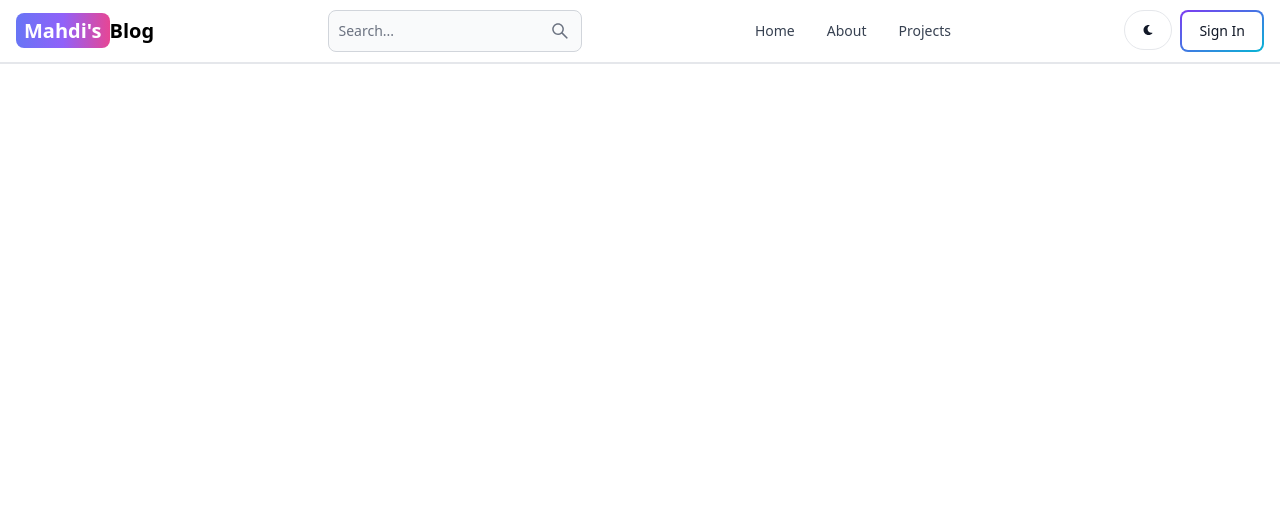
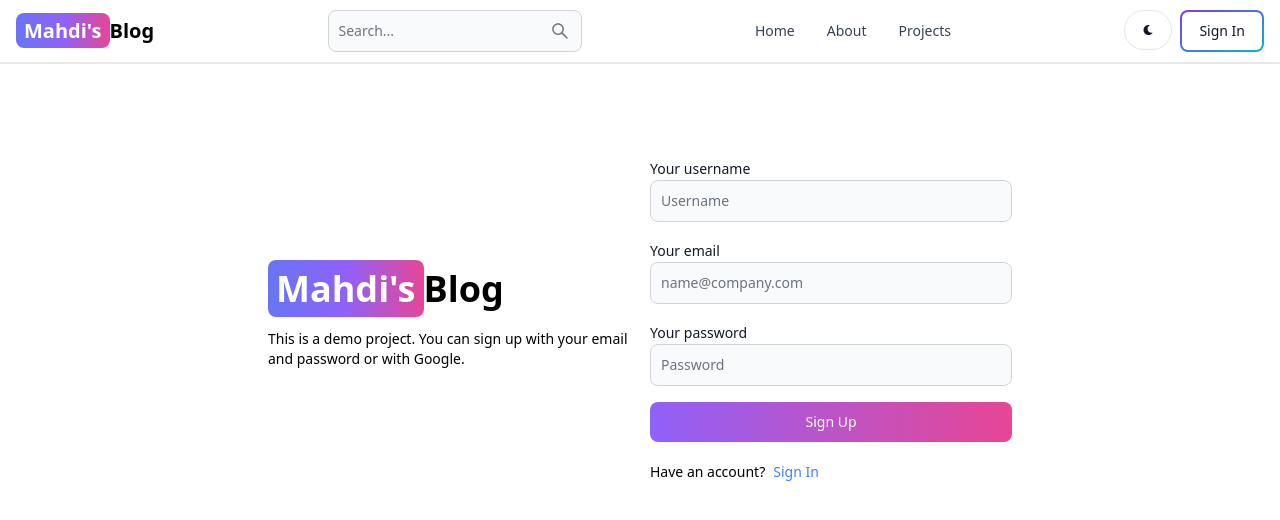
Before and after one commit to mohamma-Mahdi-2001/MERN-blog-web-app, a React (Vite) app in the folder client/: page /sign-up in a window 1280 px wide. Shown: the top 520 px of the page. Built offline with nearby package versions, Linux system fonts and the light colour scheme.

Commit message:
the sign up UI is completed

```diff
--- a/client/src/pages/SignUp.jsx
+++ b/client/src/pages/SignUp.jsx
@@ -1,9 +1,54 @@
 import React from 'react'
+import { Alert, Button, Label, Spinner, TextInput } from "flowbite-react";
+import {Link} from "react-router-dom"
 
 export default function SignUp() {
   return (
-    <div>
-
+    <div className="min-h-screen mt-20">
+      <div className="flex p-3 max-w-3xl mx-auto flex-col md:flex-row md:items-center gap-5">
+        {/* left */}
+        <div className="flex-1">
+          <Link to="/" className="font-bold dark:text-white text-4xl">
+            <span className="px-2 py-1 bg-gradient-to-r from-indigo-500 via-purple-500 to-pink-500 rounded-lg text-white">
+              Mahdi's
+            </span>
+            Blog
+          </Link>
+          <p className="text-sm mt-5">
+            This is a demo project. You can sign up with your email and password
+            or with Google.
+          </p>
+        </div>
+        <div className="flex-1">
+          <form className="flex flex-col gap-4">
+            <div>
+              <Label value="Your username" />
+              <TextInput type="text" placeholder="Username" id="username" />
+            </div>
+            <div>
+              <Label value="Your email" />
+              <TextInput
+                type="email"
+                placeholder="name@company.com"
+                id="email"
+              />
+            </div>
+            <div>
+              <Label value="Your password" />
+              <TextInput type="password" placeholder="Password" id="password" />
+            </div>
+            <Button gradientDuoTone="purpleToPink" type="submit">
+              Sign Up
+            </Button>
+          </form>
+          <div className="flex gap-2 text-sm mt-5">
+            <span>Have an account?</span>
+            <Link to="/sign-in" className="text-blue-500">
+              Sign In
+            </Link>
+          </div>
+        </div>
+      </div>
     </div>
-  )
+  );
 }
```
